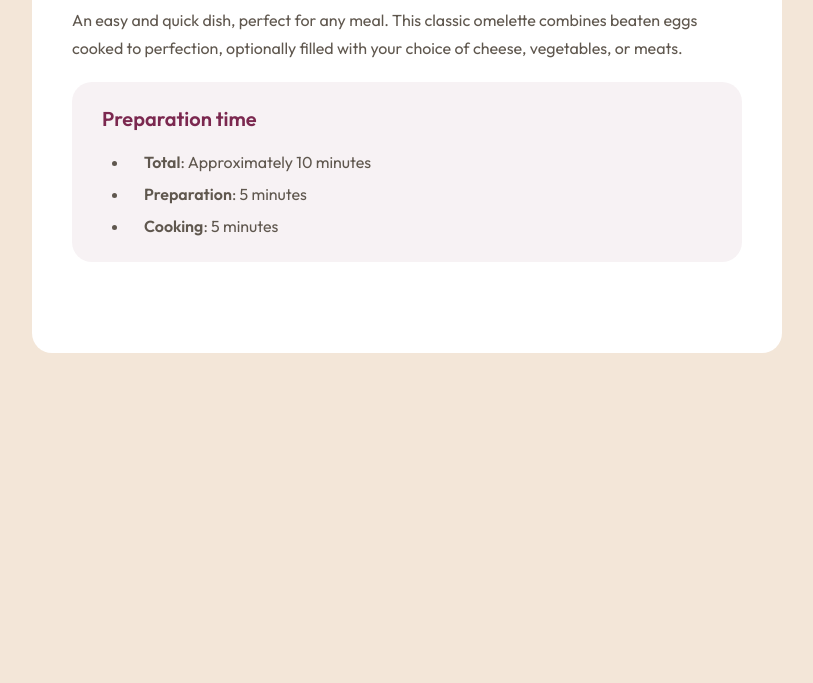
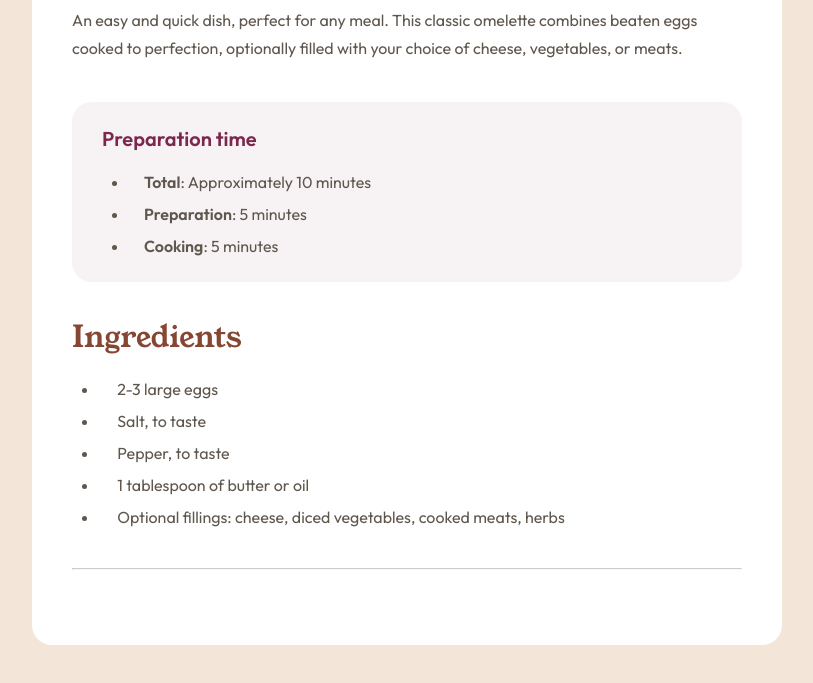
Before and after one commit to huz3y/recipe-page-main, a website: page index.html in a window 1280 px wide. Shown: the part 547-1230 px from the top of the page, without its empty margins (233-1046 px from the left). Before the commit the page ends 1000 px from the top, so only its background shows below. Drawn offline with Linux system fonts and the light colour scheme.

Commit message:
add ingredient section

```diff
--- a/index.html
+++ b/index.html
@@ -35,7 +35,19 @@
           </ul>
         </div>
       </div>
-
+      <div class="section-ingredients">
+        <h2 class="heading-secondary">
+          Ingredients
+        </h2>
+        <ul class="section-ingredients__list">
+          <li><span>&nbsp;</span>2-3 large eggs</li>
+          <li><span>&nbsp;</span>Salt, to taste</li>
+          <li><span>&nbsp;</span>Pepper, to taste</li>
+          <li><span>&nbsp;</span>1 tablespoon of butter or oil</li>
+          <li><span>&nbsp;</span>Optional fillings: cheese, diced vegetables, cooked meats, herbs</li>
+        </ul>
+      </div>
+      <hr>
     </div>
     <!-- Simple Omelette Recipe
 
--- a/sass/base/_typography.scss
+++ b/sass/base/_typography.scss
@@ -13,6 +13,13 @@ body    {
     margin: 3rem 0 1rem 0;
 }
 
+.heading-secondary  {
+    font-size: 3rem;
+    font-family: var(--font-heading);
+    font-weight: 500;
+    margin: 3rem 0 1rem 0;
+}
+
 .heading-tertiary   {
     font-size: 2rem;
     font-weight: 600;
--- /dev/null
+++ b/sass/components/_horizontal-rule.scss
@@ -0,0 +1,4 @@
+hr  {
+    opacity: .5;
+    margin: 3.5rem 0;
+}
--- a/sass/layout/_container.scss
+++ b/sass/layout/_container.scss
@@ -4,5 +4,4 @@
     padding: 4rem;
     border-radius: 20px;
     margin: 0 auto;
-    height: 100vh; //testing
 }
--- a/sass/main.scss
+++ b/sass/main.scss
@@ -6,6 +6,8 @@
 @import "base/typography";
 @import "base/utilities";
 
+@import "components/horizontal-rule";
+
 @import "layout/container";
 
 @import "pages/recipe";
--- a/sass/pages/_recipe.scss
+++ b/sass/pages/_recipe.scss
@@ -1,6 +1,4 @@
 .section-intro {
-    width: 100%;
-    height: 100%;
 
     &__img  {
         display: block;
@@ -9,7 +7,7 @@
     }
 
     &__preparation-time {
-        margin: 2rem 0;
+        margin: 4rem 0 2rem 0;
         background-color: hsla(332, 51%, 32%, .06);
         border-radius: 20px;
         padding: 2rem 3rem;
@@ -33,5 +31,18 @@
 }
 
 .section-ingredients    {
+    &__list {
+        color: var(--color-wenge-brown);
+        font-size: 1.6rem;
+        list-style: inside;
+        line-height: 2;
 
+        li  {
+            margin-left: 1rem;
+
+            span    {
+                margin-left: 1rem;
+            }
+        }
+    }
 }
```
Also changed, not shown: css/style.css, 1 other file.
